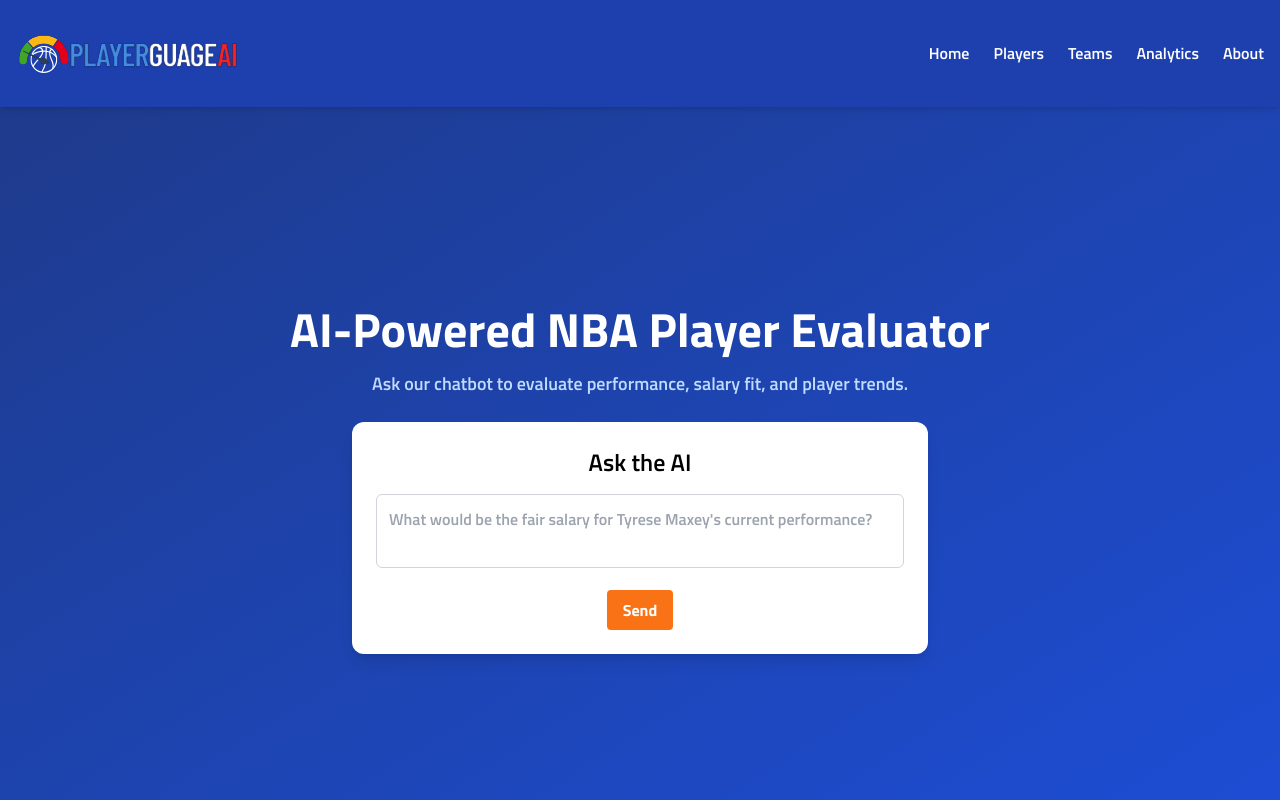
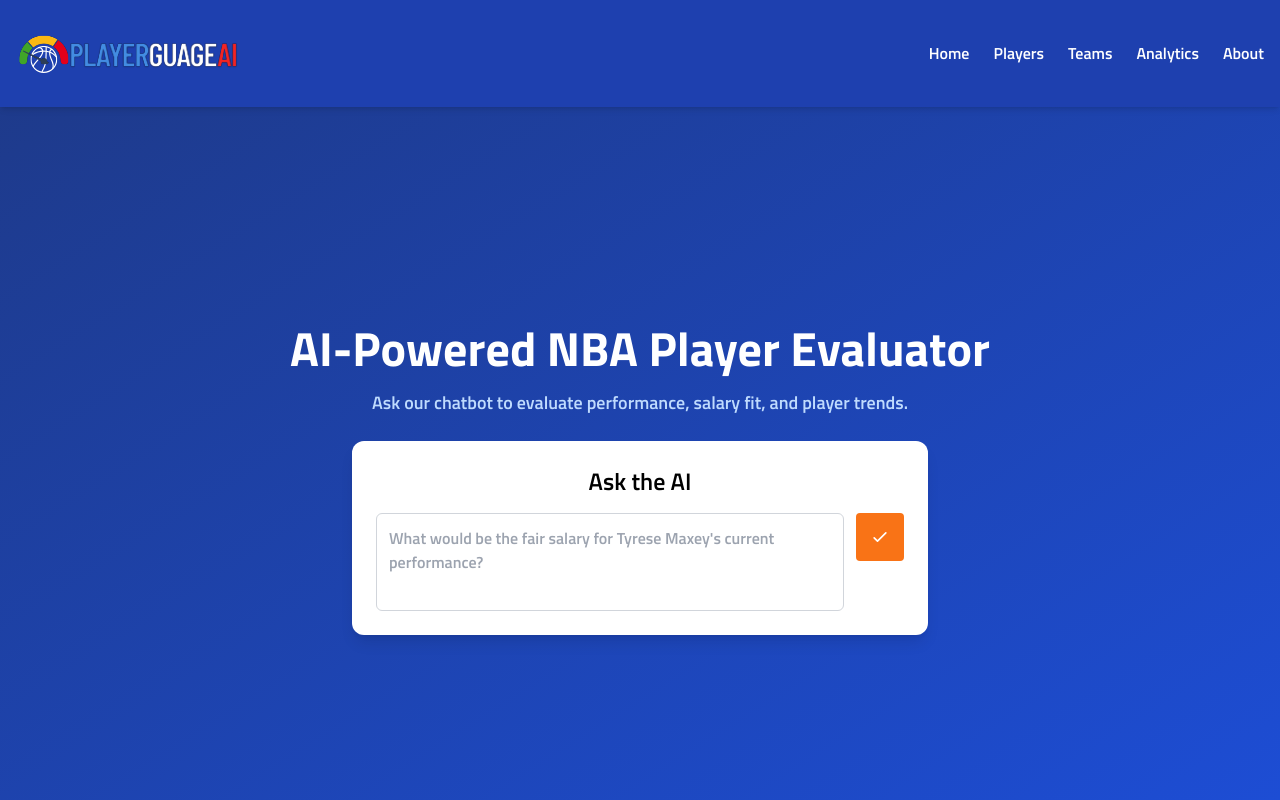
Before and after one commit to amanster22/PlayerGaugeAI, a React (Create React App) app in the folder app/my-project/frontend/: page / in a window 1280 px wide. Shown: the top 800 px of the page. Built offline with nearby package versions, Linux system fonts and the light colour scheme; no server answers.

Commit message:
Update App.js

```diff
--- a/app/my-project/frontend/src/App.js
+++ b/app/my-project/frontend/src/App.js
@@ -11,6 +11,8 @@ function App() {
   const [featuredPlayer, setFeaturedPlayer] = useState(null);
   const [question, setQuestion] = useState("");
   const [response, setResponse] = useState("");
+  const [loading, setLoading] = useState(false);
+
 
   useEffect(() => {
     fetch('http://localhost:5001/api/featured-player')
@@ -19,62 +21,11 @@ function App() {
       .catch((err) => console.error("Error fetching player data:", err));
   }, []);
 
-  //   const handleAskAI = async () => {
-  //   if (!question.trim()) return;
-
-  //   try {
-  //     // Step 1: Get SQL from Mistral
-  //     const aiRes = await fetch("https://api.mistral.ai/v1/chat/completions", {
-  //       method: "POST",
-  //       headers: {
-  //         "Content-Type": "application/json",
-  //         "Authorization": `Bearer Lreh85pOjfLtK0MtVxOj7RBsUKqoTadO`
-  //       },
-  //       body: JSON.stringify({
-  //         model: "mistral-small",
-  //         messages: [
-  //           {
-  //             role: "system",
-  //             content: "Your job is to review the provided schema for the table named player_data and return the correct SQL query depending on the question. The schema includes the following features: PLAYER_ID, PLAYER_NAME, NICKNAME, TEAM_ID, TEAM_ABBREVIATION, AGE, GP, W, L, W_PCT, MIN, FGM, FGA, FG_PCT, FG3M, FG3A, FG3_PCT, FTM, FTA, FT_PCT, OREB, DREB, REB, AST, TOV, STL, BLK, BLKA, PF, PFD, PTS, PLUS_MINUS, NBA_FANTASY_PTS, DD2, TD3, WNBA_FANTASY_PTS, GP_RANK, W_RANK, L_RANK, W_PCT_RANK, MIN_RANK, FGM_RANK, FGA_RANK, FG_PCT_RANK, FG3M_RANK, FG3A_RANK, FG3_PCT_RANK, FTM_RANK, FTA_RANK, FT_PCT_RANK, OREB_RANK, DREB_RANK, REB_RANK, AST_RANK, TOV_RANK, STL_RANK, BLK_RANK, BLKA_RANK, PF_RANK, PFD_RANK, PTS_RANK, PLUS_MINUS_RANK, NBA_FANTASY_PTS_RANK, DD2_RANK, TD3_RANK, WNBA_FANTASY_PTS_RANK, SALARY, PPG, RPG, APG, PREDICTED_SALARY, SALARY_DIFF, and SALARY_PCT_CHANGE. If a question cannot be answered using only these features from the schema, you must admit that you do not know. Just return the SQL query string, nothing else no need to explain what the query brings, just start with 'SELECT', 'FROM' will always be 'player_data'  and end with ';', Dont add any comments, only the query."
-  //           },
-  //           { role: "user", content: question }
-  //         ]
-  //       })
-  //     });
-
-  //     const aiData = await aiRes.json();
-  //     const sqlQuery = aiData.choices[0]?.message?.content.trim();
-
-  //     console.log("AI-generated SQL:", sqlQuery);
-
-  //     if (!sqlQuery.toLowerCase().startsWith("select")) {
-  //       setResponse("Invalid query generated by AI.");
-  //       return;
-  //     }
-
-  //     // Step 2: Send SQL to backend
-  //     const dbRes = await fetch("http://localhost:5001/api/query", {
-  //       method: "POST",
-  //       headers: {
-  //         "Content-Type": "application/json"
-  //       },
-  //       body: JSON.stringify({ query: sqlQuery })
-  //     });
-
-  //     const dbData = await dbRes.json();
-
-  //     if (dbData.error) {
-  //       setResponse(`SQL Error: ${dbData.error}`);
-  //     } else {
-  //       setResponse(JSON.stringify(dbData.results, null, 2));
-  //     }
-  //   } catch (error) {
-  //     console.error("Error:", error);
-  //     setResponse("There was an error processing your request.");
-  //   }
-  // };
   const handleAskAI = async () => {
     if (!question.trim()) return;
+
+    setLoading(true);
+    setResponse(""); // optional: clear previous response
 
     try {
       // Step 1: Get SQL query from Mistral
@@ -98,9 +49,6 @@ function App() {
 
       const aiData = await aiRes.json();
       const sqlQuery = aiData.choices[0]?.message?.content.trim();
-
-
-
 
 
       console.log("AI-generated SQL:", sqlQuery);
@@ -146,11 +94,16 @@ function App() {
 
       const summaryData = await summaryRes.json();
       const naturalLanguageAnswer = summaryData.choices[0]?.message?.content || "No summary response from AI.";
+
+
       setResponse(naturalLanguageAnswer);
 
     } catch (error) {
       console.error("Error:", error);
       setResponse("There was an error processing your request.");
+    }
+    finally {
+      setLoading(false)
     }
   };
 
@@ -177,24 +130,63 @@ function App() {
         </div>
       </nav>
 
-      {/* Home Section */}
       <section id="home" className="min-h-screen flex flex-col items-center justify-center text-center px-6 bg-gradient-to-br from-blue-900 to-blue-700">
         <h1 className="text-5xl font-bold mb-4">AI-Powered NBA Player Evaluator</h1>
-        <p className="text-lg text-blue-200 mb-6">Ask our chatbot to evaluate performance, salary fit, and player trends.</p>
+        <p className="text-lg text-blue-200 mb-6">
+          Ask our chatbot to evaluate performance, salary fit, and player trends.
+        </p>
         <div className="w-full max-w-xl bg-white text-black rounded-xl shadow-lg p-6">
           <h2 className="text-2xl font-semibold mb-4">Ask the AI</h2>
-          <textarea
-            value={question}
-            onChange={(e) => setQuestion(e.target.value)}
-            placeholder="What would be the fair salary for Tyrese Maxey's current performance?"
-            className="w-full p-3 border border-gray-300 rounded-md mb-4 resize-none"
-          ></textarea>
-          <button
-            onClick={handleAskAI}
-            className="bg-orange-500 hover:bg-orange-600 text-white font-bold py-2 px-4 rounded"
+          <form
+            onSubmit={(e) => {
+              e.preventDefault();
+              handleAskAI();
+              setQuestion("");
+            }}
+            className="flex flex-col sm:flex-row-reverse gap-3 items-stretch"
+
           >
-            Send
-          </button>
+            <button
+              type="submit"
+              className="bg-orange-500 hover:bg-orange-600 text-white font-bold p-3 rounded self-start flex items-center justify-center w-12 h-12"
+              disabled={loading}
+            >
+              {loading ? (
+                <svg
+                  className="animate-spin h-5 w-5 text-white"
+                  xmlns="http://www.w3.org/2000/svg"
+                  fill="none" viewBox="0 0 24 24"
+                >
+                  <circle className="opacity-25" cx="12" cy="12" r="10" stroke="currentColor" strokeWidth="4" />
+                  <path className="opacity-75" fill="currentColor" d="M4 12a8 8 0 018-8v8H4z" />
+                </svg>
+              ) : (
+                <svg
+                  xmlns="http://www.w3.org/2000/svg"
+                  className="h-5 w-5"
+                  fill="none" viewBox="0 0 24 24"
+                  stroke="currentColor" strokeWidth="2"
+                >
+                  <path strokeLinecap="round" strokeLinejoin="round" d="M5 13l4 4L19 7" />
+                </svg>
+              )}
+            </button>
+
+            <textarea
+              value={question}
+              onChange={(e) => setQuestion(e.target.value)}
+              placeholder="What would be the fair salary for Tyrese Maxey's current performance?"
+              className="flex-1 p-3 border border-gray-300 rounded-md resize-none"
+              rows={3}
+              onKeyDown={(e) => {
+                if (e.key === "Enter" && !e.shiftKey) {
+                  e.preventDefault();
+                  handleAskAI();
+                  setQuestion("");
+                }
+              }}
+            />
+          </form>
 
           {response && (
             <div className="mt-4 text-left">
@@ -204,6 +196,7 @@ function App() {
           )}
         </div>
       </section>
+
 
       {/* Players Section */}
       <section id="players" className="py-20 bg-blue-800 px-6">
```
